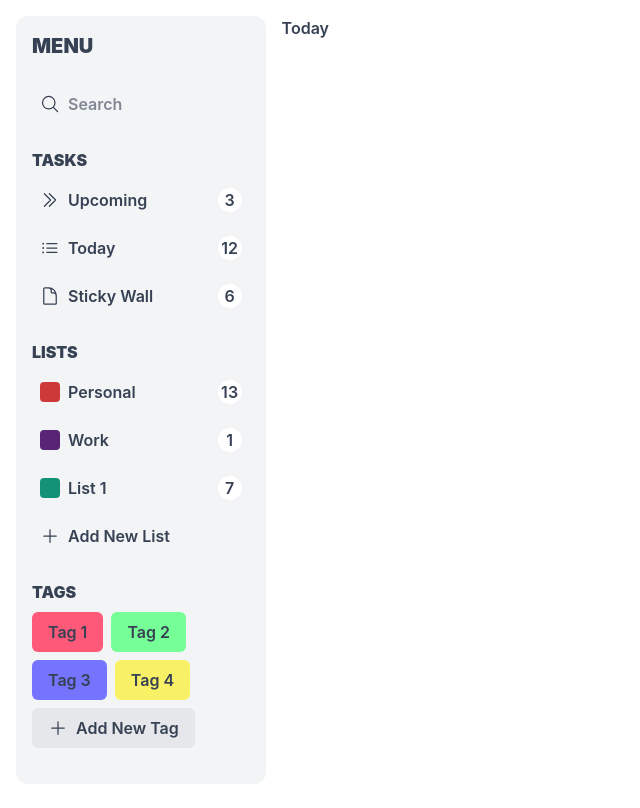
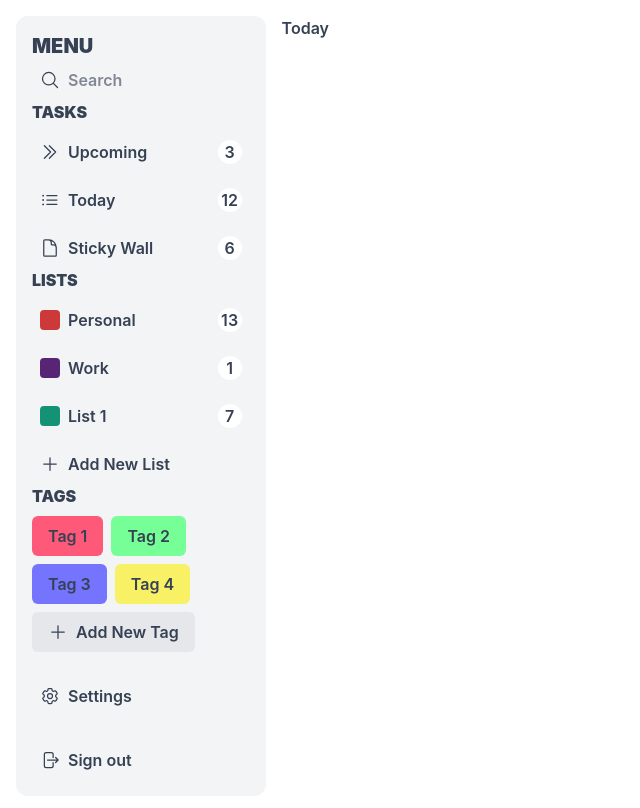
Before and after one commit to Kryzhanivsky/toDailik, a React (Vite) app: page /today in a window 1280 px wide. Shown: the top 808 px of the page, without its empty margins (0-640 px from the left). Built offline with nearby package versions, Linux system fonts and the light colour scheme.

Commit message:
fix: added forgotten buttons

```diff
--- a/src/components/shared/sidebar/index.tsx
+++ b/src/components/shared/sidebar/index.tsx
@@ -1,5 +1,5 @@
 import React from 'react'
-import { Heading, HeadingWithList } from '@/components'
+import { Button, Heading, HeadingWithList } from '@/components'
 import { Icon } from '@/utils'
 import {
   tempListsList,
@@ -13,6 +13,7 @@ import { renderSidebarTags } from '@/components/shared/sidebar/render-sidebar-ta
 export const Sidebar: React.FC = () => {
   return (
     <aside className="w-1/5 p-4 bg-gray-100 rounded-xl flex flex-col gap-6">
+      <div className="flex-1">
         <Heading level={2}>Menu</Heading>
         <div className="p-2 rounded-md flex items-center gap-2">
           <Icon name="MagnifyingGlassIcon" />
@@ -31,6 +32,15 @@ export const Sidebar: React.FC = () => {
         >
           {renderSidebarTags}
         </HeadingWithList>
+      </div>
+      <Button>
+        <Icon name="Cog6ToothIcon" />
+        <p>Settings</p>
+      </Button>
+      <Button>
+        <Icon name="ArrowRightStartOnRectangleIcon" />
+        <p>Sign out</p>
+      </Button>
     </aside>
   )
 }
--- a/src/utils/Icon.tsx
+++ b/src/utils/Icon.tsx
@@ -8,6 +8,8 @@ const iconRegistry = {
   DocumentIcon: Icons.DocumentIcon,
   PlusIcon: Icons.PlusIcon,
   MagnifyingGlassIcon: Icons.MagnifyingGlassIcon,
+  Cog6ToothIcon: Icons.Cog6ToothIcon,
+  ArrowRightStartOnRectangleIcon: Icons.ArrowRightStartOnRectangleIcon,
 }
 
 export type IconName = keyof typeof iconRegistry
```
Lines whose indentation alone changed are shown as unchanged.
